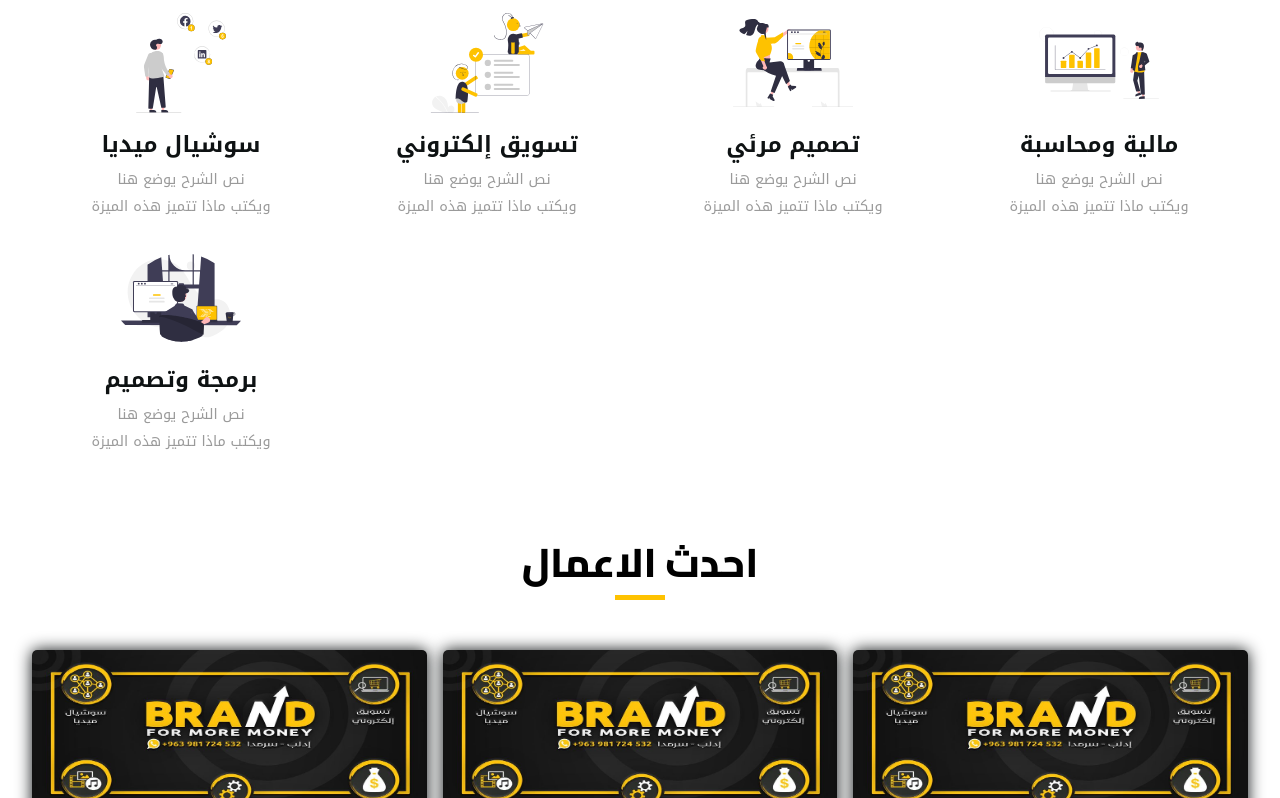
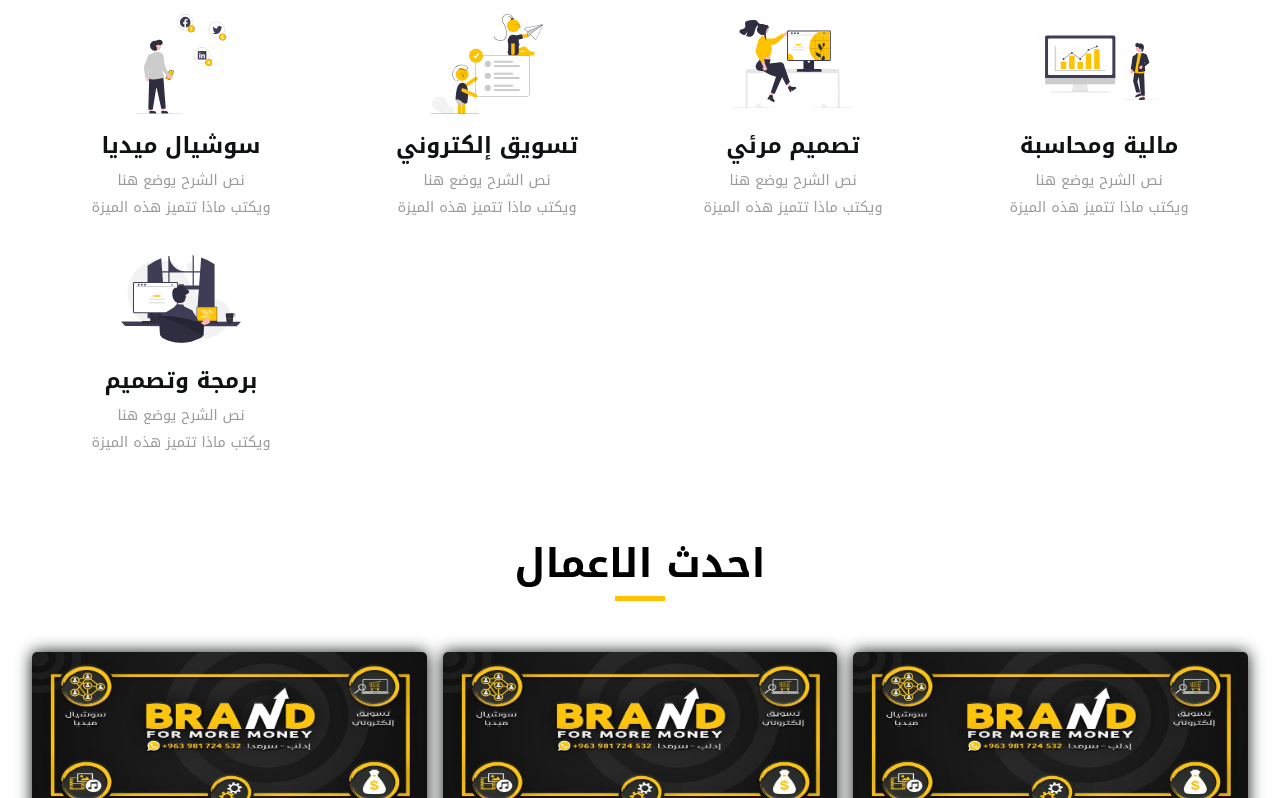
Before and after one commit to wesam-shaker/brand, a plain HTML site: page index.html in a window 1280 px wide. Shown: the part 642-1440 px from the top of the page. Drawn offline with Linux system fonts and the light colour scheme; a web font is replaced by a local one.

Commit message:
Update style.css

```diff
--- a/css/style.css
+++ b/css/style.css
@@ -1,5 +1,3 @@
-@import url('https://fonts.googleapis.com/css2?family=Cairo:wght@200;300;400;500;600;700;800;900&display=swap');
-/* font-family: 'Cairo', sans-serif; */
 @import url('https://fonts.googleapis.com/css2?family=Smooch+Sans:wght@100;200;300;400;500;600;700;800;900&display=swap');
 /* font-family: 'Smooch Sans', sans-serif; */
 @import url('https://fonts.googleapis.com/css2?family=Noto+Kufi+Arabic:wght@100;200;300;400;500;600;700;800;900&display=swap');
@@ -11,7 +9,6 @@
     --dark: #9a9a9a;
     --text: #f1f1f1;
     --smooch: 'Smooch Sans', sans-serif;
-    --cairo: 'Cairo', sans-serif;
     --noto: 'Noto Kufi Arabic', sans-serif;
 }
 *{
@@ -51,7 +48,7 @@
     font-weight: 800;
     margin-bottom: 20px;
     position: relative;
-    font-family: var(--cairo);
+    font-family: var(--noto);
 }
 .header-h2::after{
     content: '';
```
